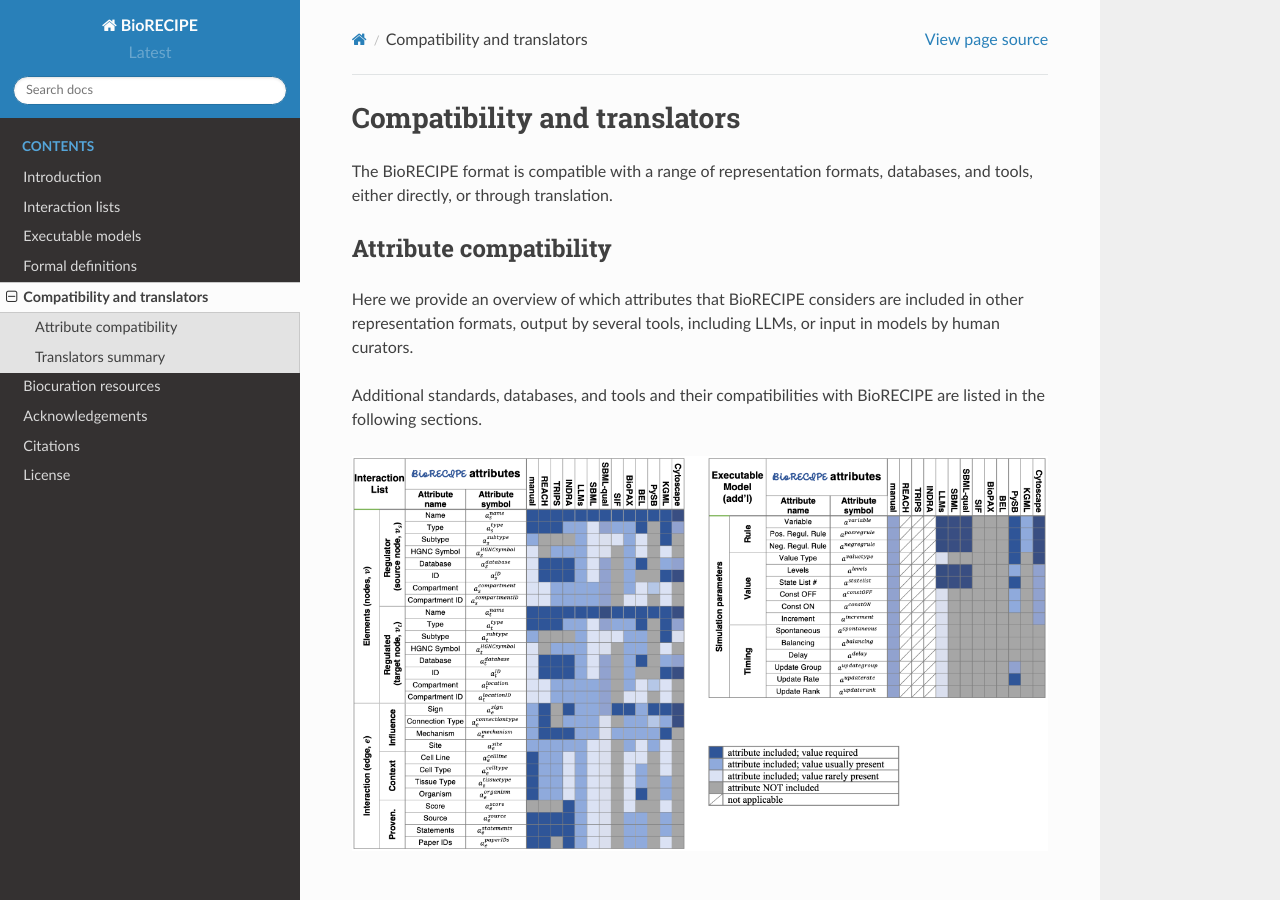
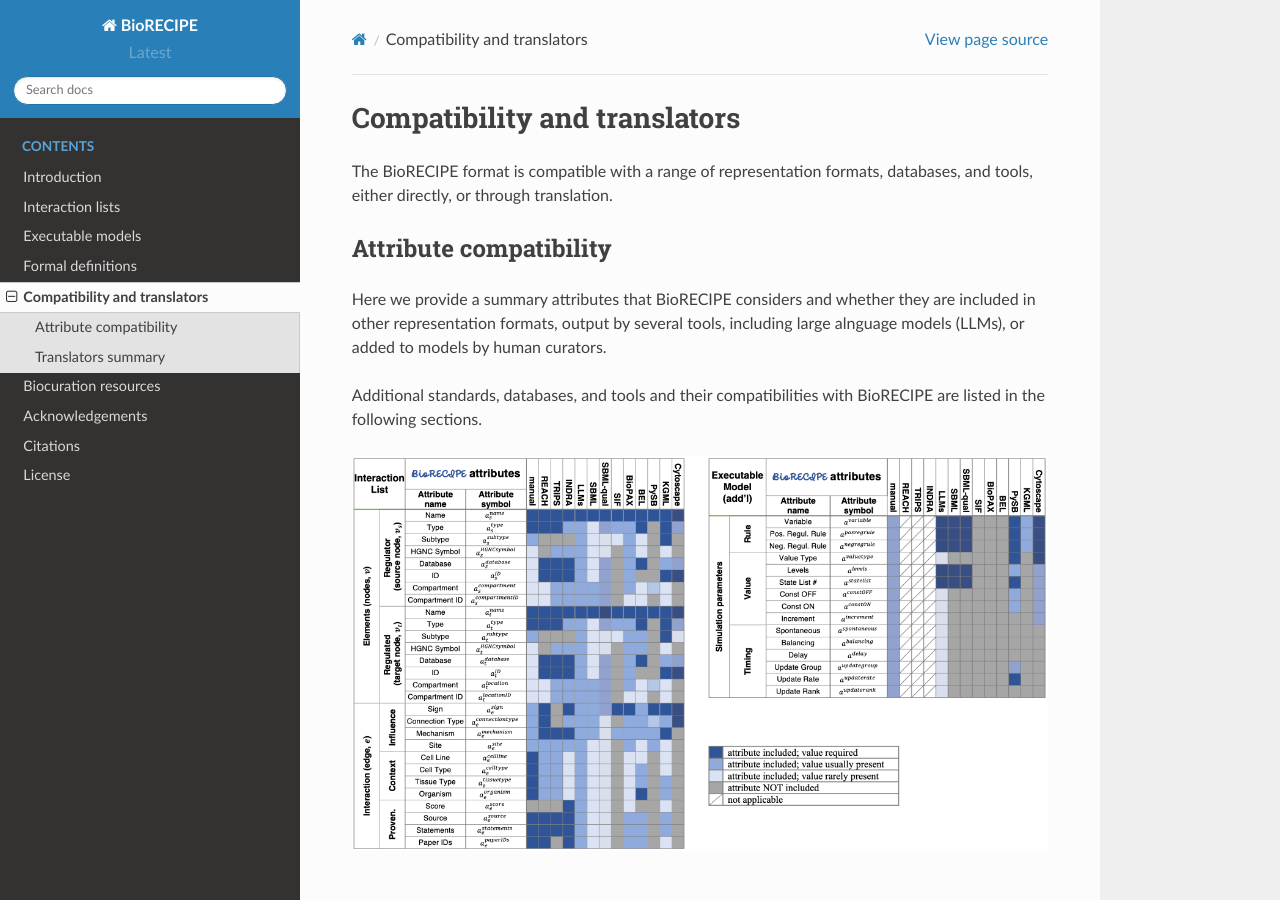
Before and after one commit to pitt-miskov-zivanov-lab/BioRECIPE, a Sphinx documentation site: the page built from docs/compatibility.rst, in a window 1280 px wide and 900 px high. Built offline with Sphinx 7.4.7 and the Read the Docs theme 2.0.0, drawn with Linux system fonts in a browser that asks for light colours.

Commit message:
Update compatibility.rst

```diff
--- a/docs/compatibility.rst
+++ b/docs/compatibility.rst
@@ -6,7 +6,7 @@ The BioRECIPE format is compatible with a range of representation formats, datab
 
 Attribute compatibility
 -----------------------
-Here we provide an overview of which attributes that BioRECIPE considers are included in other representation formats, output by several tools, including LLMs, or input in models by human curators.
+Here we provide a summary attributes that BioRECIPE considers and whether they are included in other representation formats, output by several tools, including large alnguage models (LLMs), or added to models by human curators.
 
 Additional standards, databases, and tools and their compatibilities with BioRECIPE are listed in the following sections.
 
```
